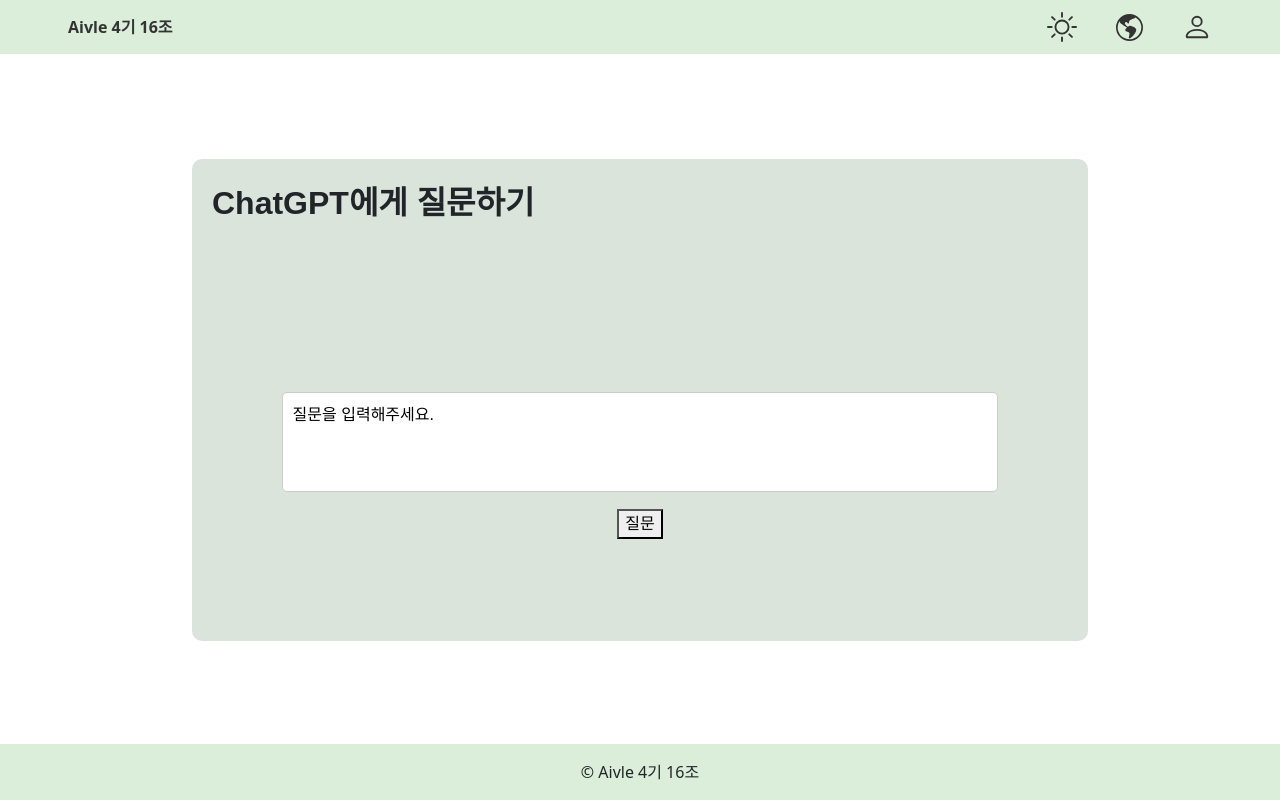
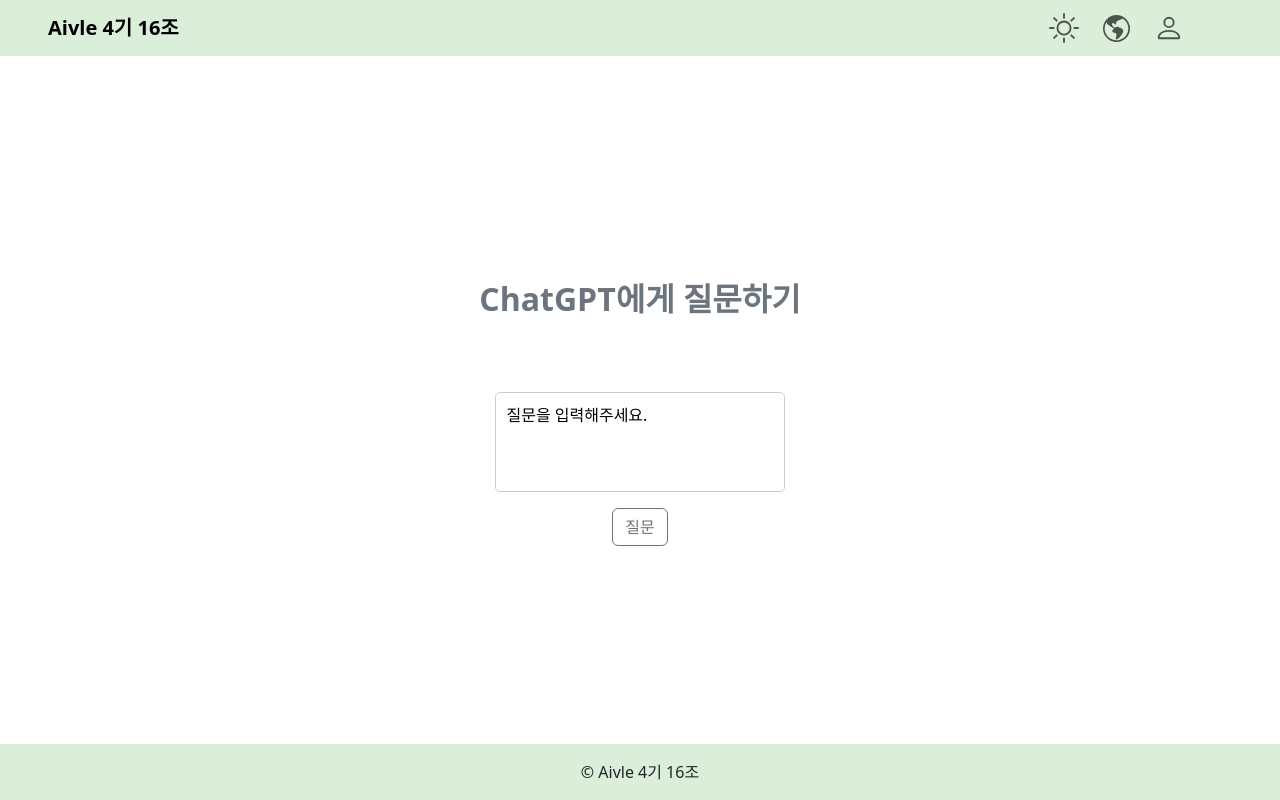
Before and after one commit to P-uyoung/KT_MP7, a Django app: page /chatgpt/ in a window 1280 px wide. Run offline with Django 4.2, Linux system fonts and the light colour scheme; parts of the project's set-up code (start-up, migrations or seed data) failed here and were passed over.

Commit message:
Resolve merge conflict in layout.html

```diff
--- a/chatgpt/static/gtp/chatgpt_style.css
+++ b/chatgpt/static/gtp/chatgpt_style.css
@@ -1,25 +1,3 @@
-
-.container {
-    font-family: Arial, sans-serif;
-    background-color: white;
-    margin: 0;
-    padding: 0;
-    display: flex;
-    justify-content: center;
-    align-items: center;
-    font-weight: bold;
-    max-width: 100%;
-    height: 100%;
-  }
-
-  .inner_container {
-    font-weight: bold;
-    background-color: #DAE4DA;
-    width: 70%;
-    height: 70%;
-    border-radius: 10px;
-}
-
 .form {
   text-align: center;
 }
@@ -66,33 +44,4 @@
 }
 
 
-  /* 네비게이션 바 스타일 */
-.navbar {
-  position: absolute;
-  top: 0;
-  right: 0;
-  padding: 10px 20px;
-}
-
-.navbar ul {
-  list-style: none;
-  margin: 0;
-  padding: 0;
-}
-
-.navbar li {
-  display: inline;
-  margin-left: 15px;
-}
-
-.navbar a {
-  text-decoration: none;
-  color: #333;
-  font-size: 16px;
-}
-
-.nav-icon {
-  width: 20px;  /* 너비 조절 */
-  height: 20px; /* 높이 조절 */
-  vertical-align: middle;
-}
+/* Dark Mode */
--- a/chatgpt/templates/gpt/index.html
+++ b/chatgpt/templates/gpt/index.html
@@ -1,20 +1,15 @@
 {% extends 'layout.html' %}
 {% load static %}
-{% block extrahead %}
-{% endblock %}
-
-<!-- 디자인은 수정될 예정 -->
-
 {% block content %}
     <link rel="stylesheet" href="{% static 'gtp/chatgpt_style.css' %}">
     <main class="flex-grow-1">
-        <div class = "container">
-            <div class = "inner_container">
-                <div id='langquestiontitle' class = "title">ChatGPT에게 질문하기</div>
+        <div class="container d-flex flex-column justify-content-center align-items-center" style="height: 80vh;">
+            <div class="text-secondary">
+                <div id='langquestiontitle' class="title">ChatGPT에게 질문하기</div>
                 <form class = "form" action="chat" method="post" entype="application/x-www-form-urlencoded">
                     {% csrf_token %}
                         <div class="question"><textarea  id="langpquestion" name="question" placeholder = "질문을 입력해주세요."></textarea></div>
-                        <button id="langtextbutton" type="submit" >질문</button>
+                        <button class="btn btn-outline-secondary" id="langtextbutton" type="submit">질문</button>
                 </form>
             </div>
         </div>
--- a/templates/layout.html
+++ b/templates/layout.html
@@ -39,18 +39,35 @@
             </li>
 
             <!-- Profile -->
-            <li class="nav-item d-flex align-items-center dropdown">
+            {% if request.session.username %}
+                <li class="nav-item dropdown">
+                    <a class="nav-link p-0" href="#" id="navbarDropdownMenuLink" role="button" data-bs-toggle="dropdown" aria-expanded="false">
+                        환영합니다 {{ request.session.username }}님
+                    </a>
+                    <ul class="dropdown-menu dropdown-menu-end" aria-labelledby="navbarDropdownMenuLink">
+                        <form action="{% url 'login:logout' %}" method="post" class="login__create none" id="login-up" enctype="application/x-www-form-urlencoded">
+                            {% csrf_token %}
+                            <li><button type="submit" class="dropdown-item" id='logout_button'>로그아웃</button></li>
+                        </form>
+                    </ul>
+                </li>
+            {% else %}
+                <ul class="navbar-nav ms-auto pe-5">
+                    <li class="nav-item dropdown">
                         <a class="nav-link p-0" href="#" id="navbarDropdownMenuLink" role="button" data-bs-toggle="dropdown" aria-expanded="false">
                             <svg xmlns="http://www.w3.org/2000/svg" width="30" height="30" fill="currentColor" class="bi bi-person" viewBox="0 0 16 16">
                                 <path d="M8 8a3 3 0 1 0 0-6 3 3 0 0 0 0 6m2-3a2 2 0 1 1-4 0 2 2 0 0 1 4 0m4 8c0 1-1 1-1 1H3s-1 0-1-1 1-4 6-4 6 3 6 4m-1-.004c-.001-.246-.154-.986-.832-1.664C11.516 10.68 10.289 10 8 10c-2.29 0-3.516.68-4.168 1.332-.678.678-.83 1.418-.832 1.664z"/>
                             </svg>
                         </a>
                         <ul class="dropdown-menu dropdown-menu-end" aria-labelledby="navbarDropdownMenuLink">
-                    <li><a id='langsignin' class="dropdown-item" href="#">회원가입</a></li>
+                            <li><a class="dropdown-item" href="{% url 'login:index' %}">회원가입</a></li>
                             <li><hr class="dropdown-divider"></li>
-                    <li><a id='langlogin' class="dropdown-item" href="#">로그인</a></li>
+                            <li><a class="dropdown-item" href="{% url 'login:index' %}">로그인</a></li>
                         </ul>
                     </li>
+                </ul>
+            </li>
+            {% endif %}
         </ul>
     </nav>
 
```
Also changed, not shown: selfchatgpt/templates/gpt/index.html (+4 -3 lines). Lines whose indentation alone changed are shown as unchanged.
